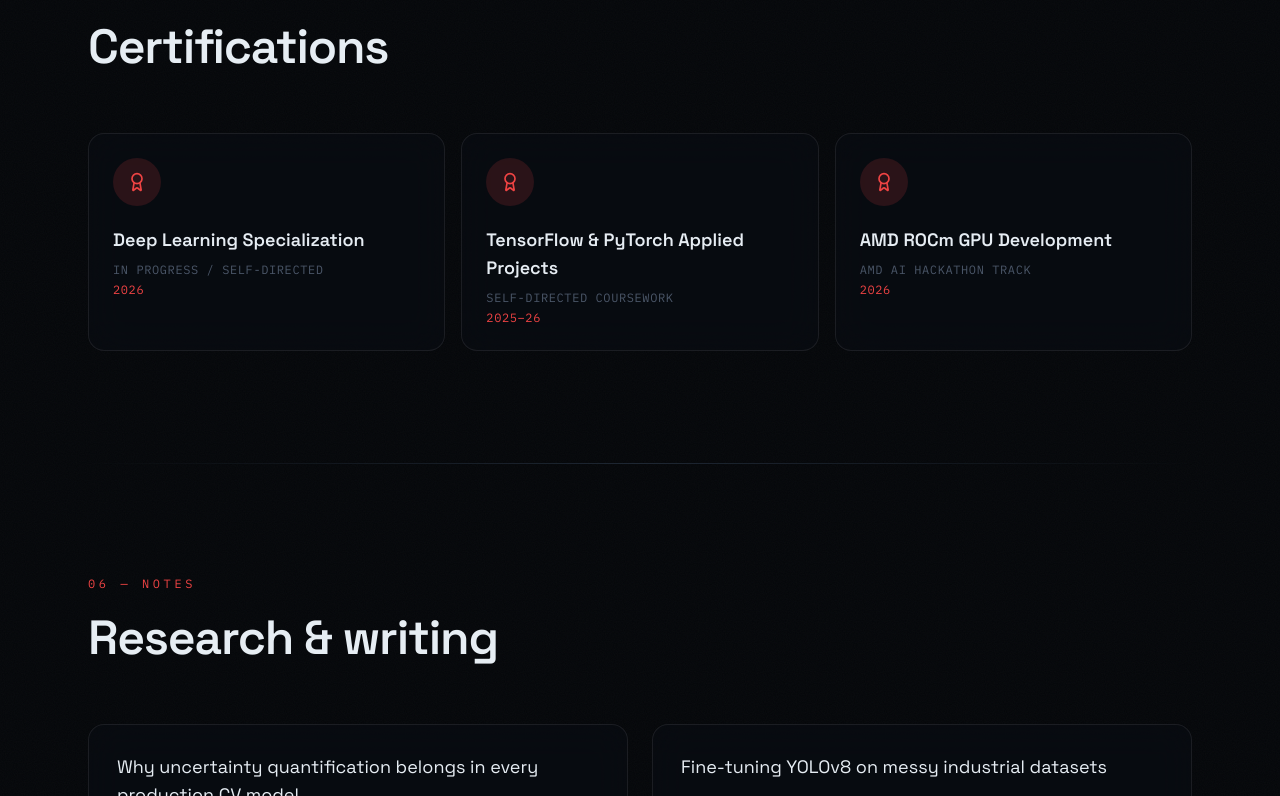
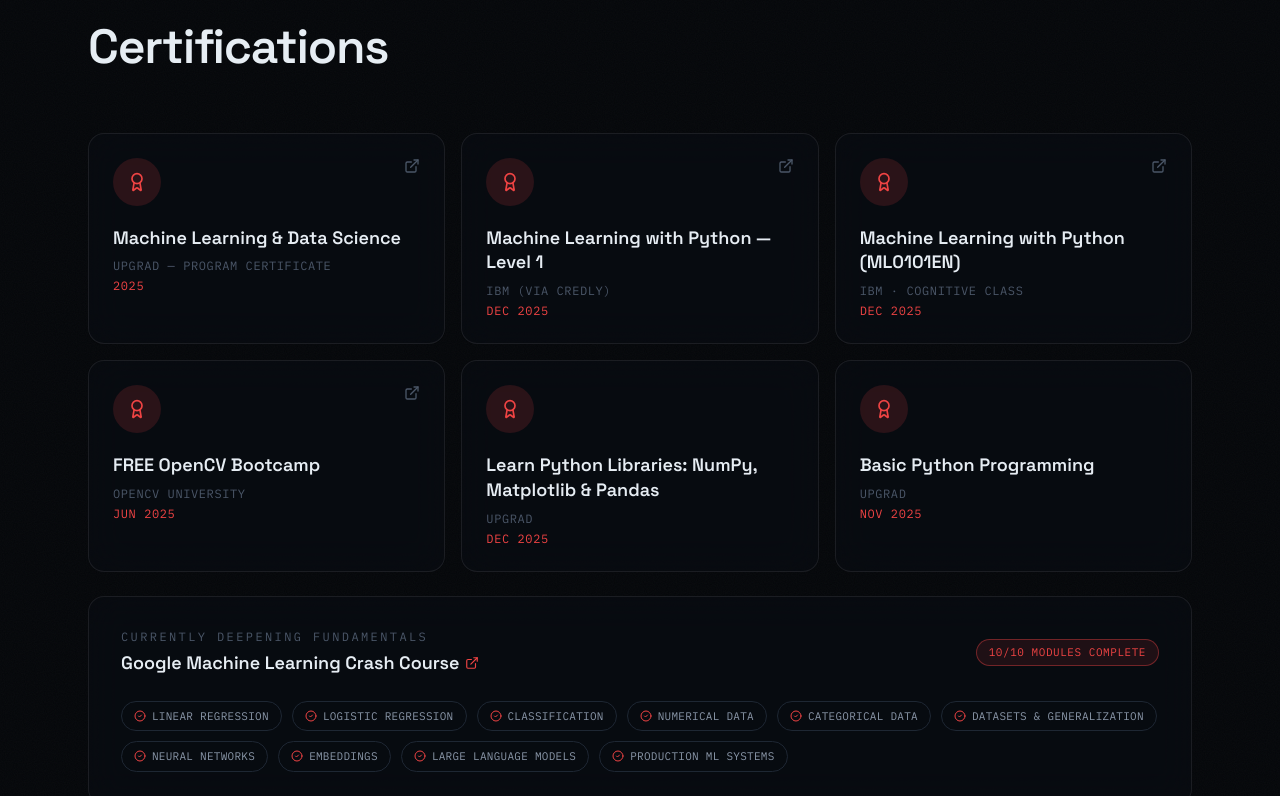
Before and after one commit to chandanNegi39671/portfolio, a React (Vite) app: page / in a window 1280 px wide. Shown: the part 5884-6680 px from the top of the page. Built offline with nearby package versions, Linux system fonts and the light colour scheme.

Commit message:
update new things

```diff
--- a/src/components/Certifications.tsx
+++ b/src/components/Certifications.tsx
@@ -1,6 +1,6 @@
 import { motion } from "framer-motion";
-import { Award } from "lucide-react";
-import { certifications } from "../data/content";
+import { Award, CheckCircle2, ExternalLink } from "lucide-react";
+import { certifications, learningLog } from "../data/content";
 
 export default function Certifications() {
   return (
@@ -11,28 +11,89 @@ export default function Certifications() {
       </h2>
 
       <div className="mt-14 grid gap-4 sm:grid-cols-3">
-        {certifications.map((c, i) => (
-          <motion.div
+        {certifications.map((c, i) => {
+          const Wrapper = c.url ? motion.a : motion.div;
+          return (
+            <Wrapper
               key={c.name}
+              {...(c.url
+                ? { href: c.url, target: "_blank", rel: "noopener noreferrer" }
+                : {})}
               initial={{ opacity: 0, y: 20 }}
               whileInView={{ opacity: 1, y: 0 }}
               viewport={{ once: true, margin: "-60px" }}
               transition={{ duration: 0.5, delay: i * 0.1 }}
-            className="glass group rounded-2xl border border-line/60 p-6 transition-colors hover:border-signal/50"
+              className="glass group relative rounded-2xl border border-line/60 p-6 transition-colors hover:border-signal/50"
             >
+              <div className="flex items-start justify-between">
                 <span className="flex h-12 w-12 items-center justify-center rounded-full bg-signal/15 text-signal transition-colors group-hover:bg-signal group-hover:text-void">
                   <Award size={20} />
                 </span>
-            <h3 className="mt-5 font-display text-lg font-semibold text-ink">{c.name}</h3>
+                {c.url && (
+                  <ExternalLink
+                    size={16}
+                    className="text-ink-faint transition-colors group-hover:text-signal"
+                  />
+                )}
+              </div>
+              <h3 className="mt-5 font-display text-lg font-semibold leading-snug text-ink">
+                {c.name}
+              </h3>
               <p className="mt-2 font-mono text-xs uppercase tracking-wider text-ink-faint">
                 {c.issuer}
               </p>
               <p className="mt-1 font-mono text-xs uppercase tracking-wider text-signal">
                 {c.year}
               </p>
-          </motion.div>
+            </Wrapper>
+          );
+        })}
+      </div>
+
+      {/* Continuous learning trail */}
+      <motion.div
+        initial={{ opacity: 0, y: 20 }}
+        whileInView={{ opacity: 1, y: 0 }}
+        viewport={{ once: true, margin: "-60px" }}
+        transition={{ duration: 0.5, delay: 0.2 }}
+        className="glass mt-6 rounded-2xl border border-line/60 p-6 sm:p-8"
+      >
+        <div className="flex flex-wrap items-center justify-between gap-3">
+          <div>
+            <p className="font-mono text-xs uppercase tracking-[0.2em] text-ink-faint">
+              Currently deepening fundamentals
+            </p>
+            <a
+              href={learningLog.url}
+              target="_blank"
+              rel="noopener noreferrer"
+              className="mt-1 inline-flex items-center gap-1.5 font-display text-lg font-semibold text-ink transition-colors hover:text-signal"
+            >
+              {learningLog.title}
+              <ExternalLink size={14} className="text-signal" />
+            </a>
+          </div>
+          <span className="rounded-full border border-signal/40 bg-signal/10 px-3 py-1 font-mono text-[11px] uppercase tracking-wider text-signal">
+            {learningLog.modules.length}/{learningLog.modules.length} modules complete
+          </span>
+        </div>
+
+        <div className="mt-6 flex flex-wrap gap-2.5">
+          {learningLog.modules.map((m, i) => (
+            <motion.span
+              key={m}
+              initial={{ opacity: 0, scale: 0.9 }}
+              whileInView={{ opacity: 1, scale: 1 }}
+              viewport={{ once: true, margin: "-40px" }}
+              transition={{ duration: 0.35, delay: i * 0.04 }}
+              className="inline-flex items-center gap-1.5 rounded-full border border-line px-3 py-1.5 font-mono text-[11px] uppercase tracking-wide text-ink-dim transition-colors hover:border-signal/50 hover:text-ink"
+            >
+              <CheckCircle2 size={12} className="text-signal" />
+              {m}
+            </motion.span>
           ))}
         </div>
+      </motion.div>
     </section>
   );
 }
--- a/src/data/content.ts
+++ b/src/data/content.ts
@@ -172,11 +172,66 @@ export const experience = [
   },
 ];
 
-export const certifications = [
-  { name: "Deep Learning Specialization", issuer: "In progress / self-directed", year: "2026" },
-  { name: "TensorFlow & PyTorch Applied Projects", issuer: "Self-directed coursework", year: "2025–26" },
-  { name: "AMD ROCm GPU Development", issuer: "AMD AI Hackathon track", year: "2026" },
+export type Certification = {
+  name: string;
+  issuer: string;
+  year: string;
+  url?: string;
+};
+
+export const certifications: Certification[] = [
+  {
+    name: "Machine Learning & Data Science",
+    issuer: "upGrad — Program Certificate",
+    year: "2025",
+    url: "https://www.upgrad.com/lxp/learner/certificate/program/69037480943812e0566290f0",
+  },
+  {
+    name: "Machine Learning with Python — Level 1",
+    issuer: "IBM (via Credly)",
+    year: "Dec 2025",
+    url: "https://www.credly.com/badges/e1159402-62d1-463b-9d66-9c544e79d38e/linked_in_profile",
+  },
+  {
+    name: "Machine Learning with Python (ML0101EN)",
+    issuer: "IBM · Cognitive Class",
+    year: "Dec 2025",
+    url: "https://courses.cognitiveclass.ai/certificates/9183537c0e634952bff2200a2015665b",
+  },
+  {
+    name: "FREE OpenCV Bootcamp",
+    issuer: "OpenCV University",
+    year: "Jun 2025",
+    url: "https://courses.opencv.org/certificates/fdda972b10b348c681ea09ee4bcf4cd2",
+  },
+  {
+    name: "Learn Python Libraries: NumPy, Matplotlib & Pandas",
+    issuer: "upGrad",
+    year: "Dec 2025",
+  },
+  {
+    name: "Basic Python Programming",
+    issuer: "upGrad",
+    year: "Nov 2025",
+  },
 ];
+
+export const learningLog = {
+  title: "Google Machine Learning Crash Course",
+  url: "https://developers.google.com/machine-learning/crash-course",
+  modules: [
+    "Linear Regression",
+    "Logistic Regression",
+    "Classification",
+    "Numerical Data",
+    "Categorical Data",
+    "Datasets & Generalization",
+    "Neural Networks",
+    "Embeddings",
+    "Large Language Models",
+    "Production ML Systems",
+  ],
+};
 
 export const quote = {
   text: "A model that can't explain why it's wrong isn't finished — it's just undeployed.",
```
Also changed, not shown: 2 other files (tests, documents, lock files or other folders). Lines whose indentation alone changed are shown as unchanged.
